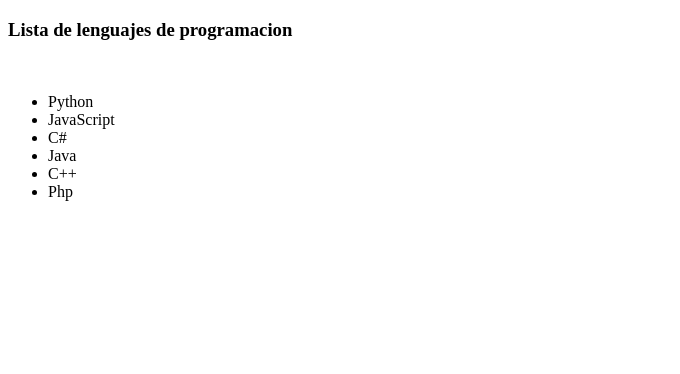
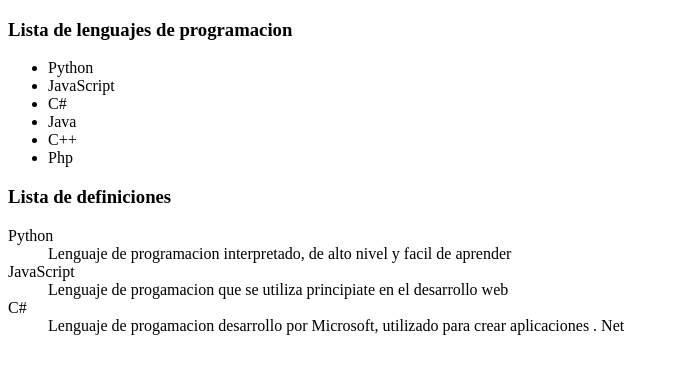
Before and after one commit to DanielSCabezas006/maquetado_web, a plain HTML site: page Practicalenguaje.html in a window 1280 px wide. Shown: the whole page, without its empty margins (0-680 px from the left). Drawn offline with Linux system fonts and the light colour scheme.

Commit message:
Practica lenguaje

```diff
--- a/Practicalenguaje.html
+++ b/Practicalenguaje.html
@@ -7,7 +7,6 @@
 </head>
 <body>
     <h3>Lista de lenguajes de programacion</h3>
-    <br>
     <ul>
     <li>Python</li>
     <li>JavaScript</li>
@@ -15,11 +14,19 @@
     <li>Java</li>
     <li>C++</li>
     <li>Php</li>
+    </ul>
 
+<h3>Lista de definiciones</h3>
+    <di>
+        <dt>Python</dt>
+        <dd>Lenguaje de programacion interpretado, de alto nivel y facil de aprender</dd>
 
+        <dt>JavaScript</dt>
+        <dd>Lenguaje de progamacion que se utiliza principiate en el desarrollo web</dd>
 
-
-    </ul>
+        <dt>C#</dt>
+        <dd>Lenguaje de progamacion desarrollo por Microsoft, utilizado para crear aplicaciones . Net</dd>
+    </di>
 
 </body>
 </html>
```
